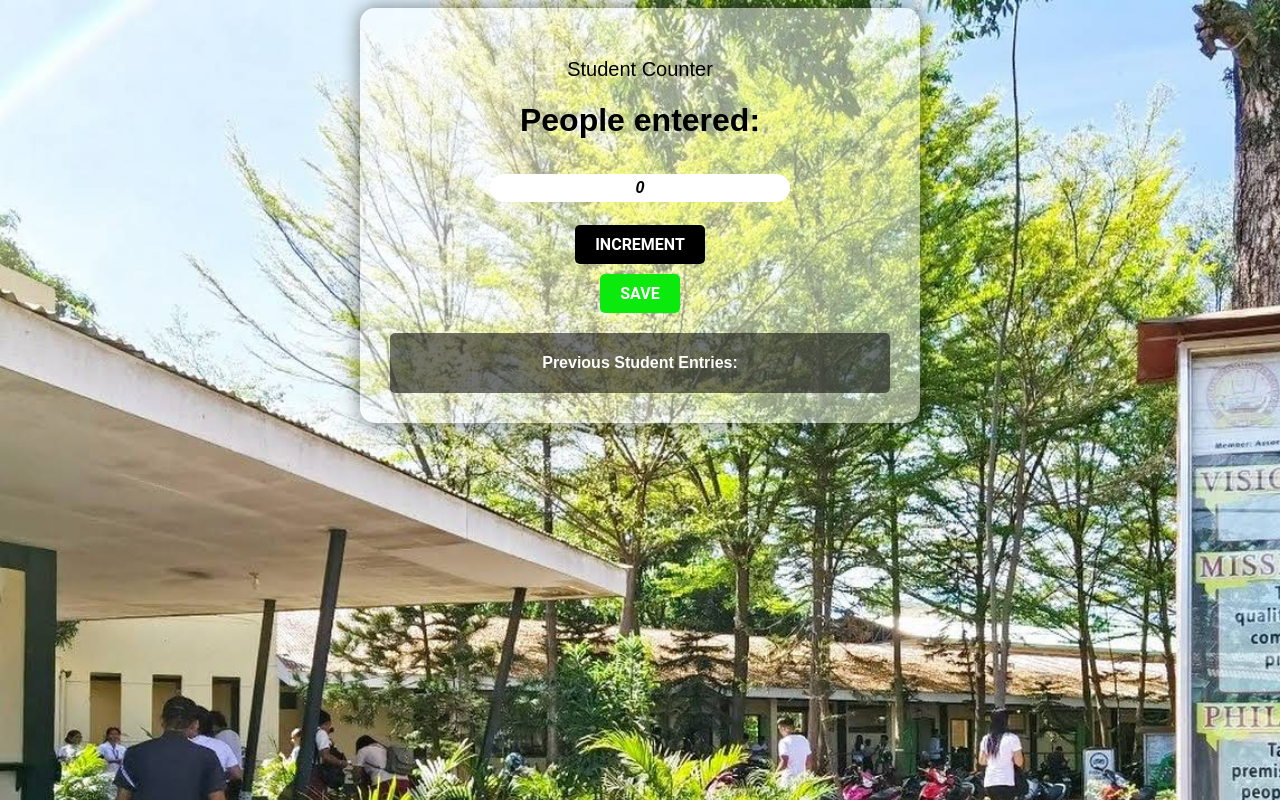
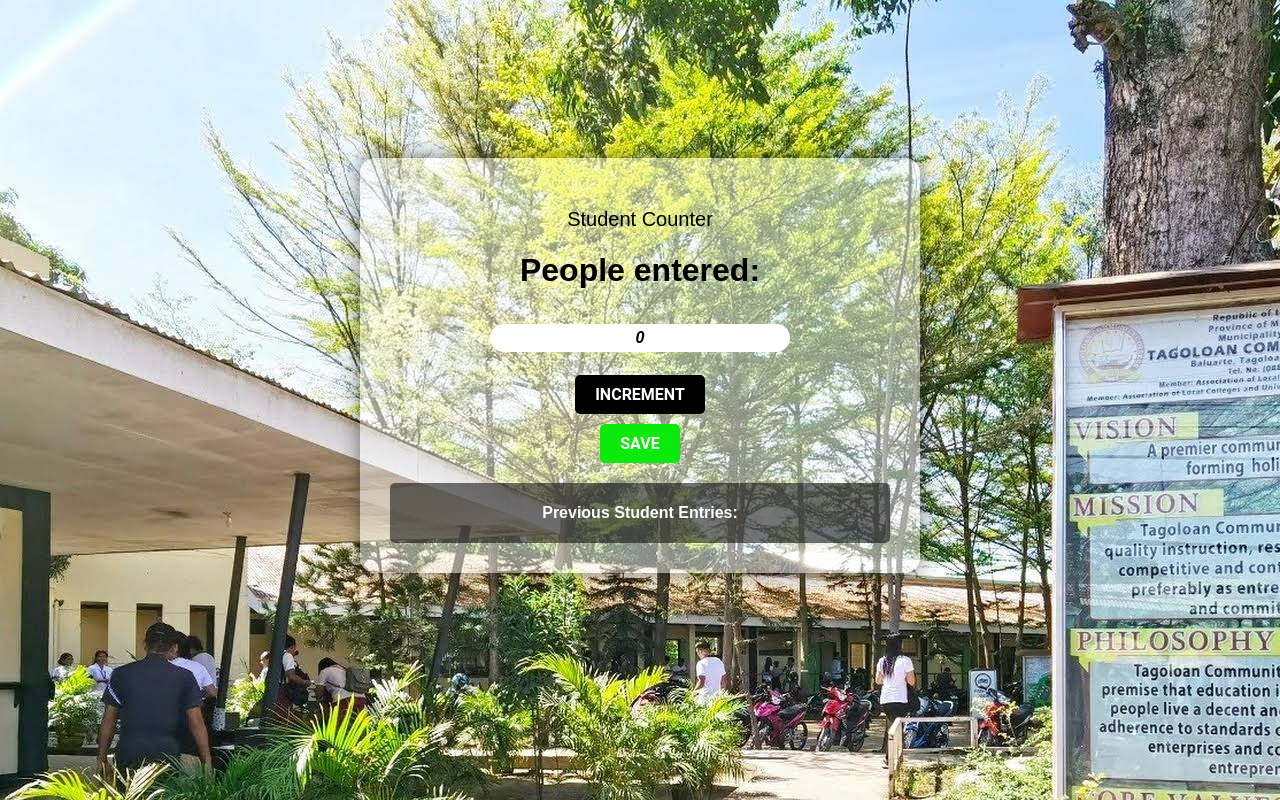
Before and after one commit to iGYATTonsomething/student-counter, a plain HTML site: page index.html in a window 1280 px wide. Shown: the top 800 px of the page. Drawn offline with Linux system fonts and the light colour scheme.

Commit message:
moved the container to center of the web

```diff
--- a/index.css
+++ b/index.css
@@ -1,9 +1,10 @@
 body {
     background-image: url("tcc-background.jpg");
     background-size: cover;
-    padding-bottom: 1000px;
+    text-align: center;
 }
 .container {
+    margin-top: 150px;
     display: inline-block;
     text-align: center;
     align-items: center;
--- a/index.html
+++ b/index.html
@@ -3,7 +3,7 @@
     <link rel="stylesheet" href="index.css" />
   </head>
   <body>
-    <div class="row">
+
         <div class="container">
             <p>Student Counter</p>
           <div class="container-content">
@@ -25,7 +25,7 @@
             </div>
           </div>
         </div>
-    </div>
+
 
     <script src="index.js"></script>
   </body>
```
